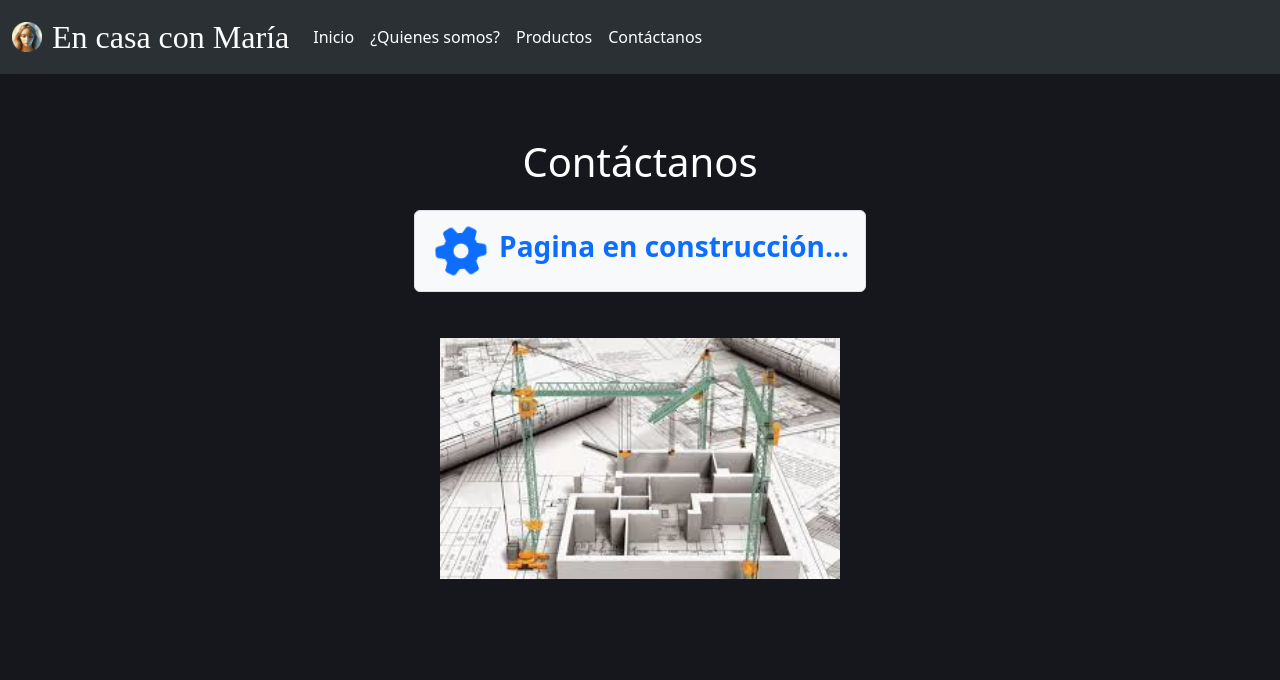
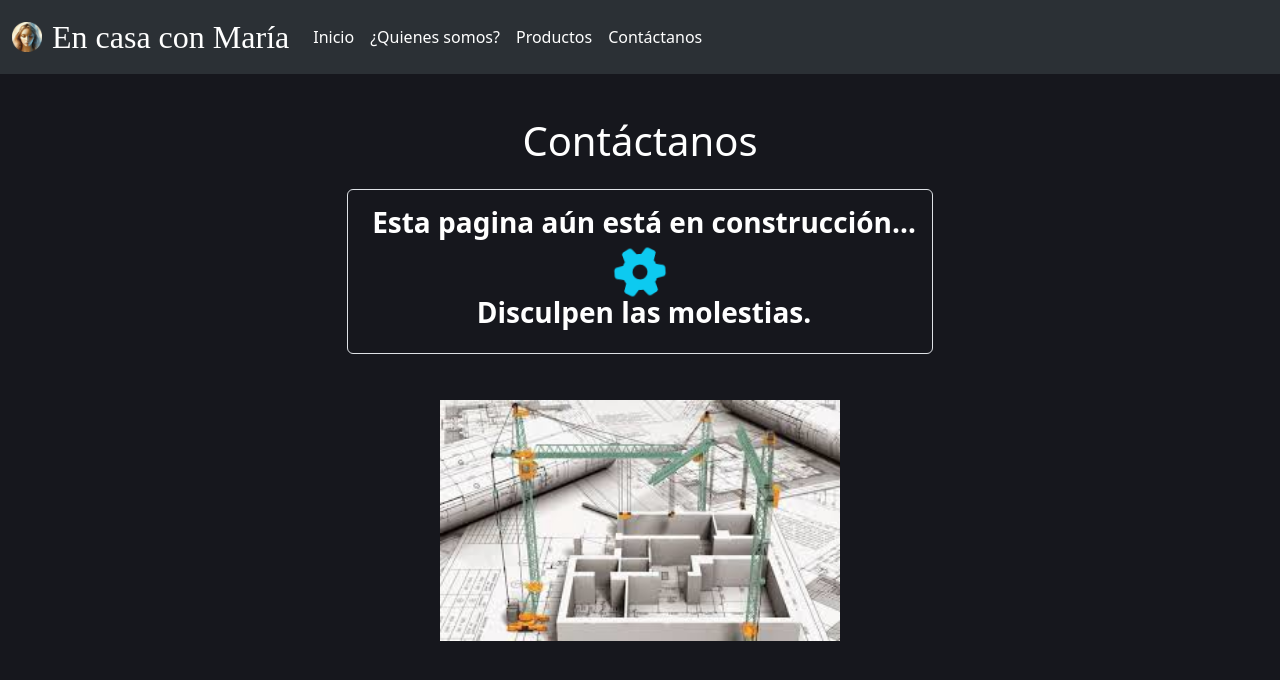
Before and after one commit to BrRoman/encasaconmaria, a React (Vite) app: page /encasaconmaria/contact in a window 1280 px wide. Shown: the top 680 px of the page. Built offline with nearby package versions, Linux system fonts and the light colour scheme.

Commit message:
Contact: modify text and style.

```diff
--- a/src/pages/Contact.jsx
+++ b/src/pages/Contact.jsx
@@ -9,9 +9,10 @@ function Contact() {
       <Menu />
       <div id="contact">
         <h1>Contáctanos</h1>
-        <div className="d-flex align-items-center bg-light text-primary border rounded my-3 p-3">
-          <FontAwesomeIcon icon="fa-solid fa-cog" spin size="3x" />
-          <h3 className="fw-bold ms-2">Pagina en construcción…</h3>
+        <div className="d-flex flex-column align-items-center border rounded my-3 p-3">
+          <h3 className="fw-bold ms-2">Esta pagina aún está en construcción…</h3>
+          <span className="text-info"><FontAwesomeIcon icon="fa-solid fa-cog" spin size="3x" /></span>
+          <h3 className="fw-bold ms-2">Disculpen las molestias.</h3>
         </div>
         <img src={constructionImg} alt="Obra" width="400px" />
       </div>
```
